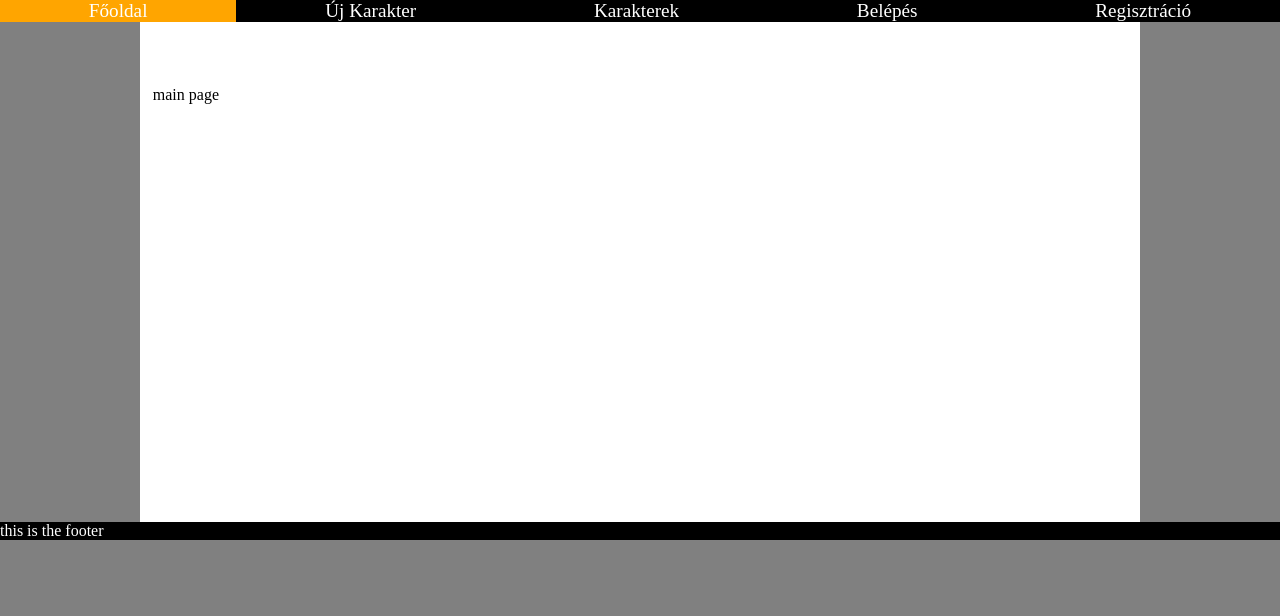
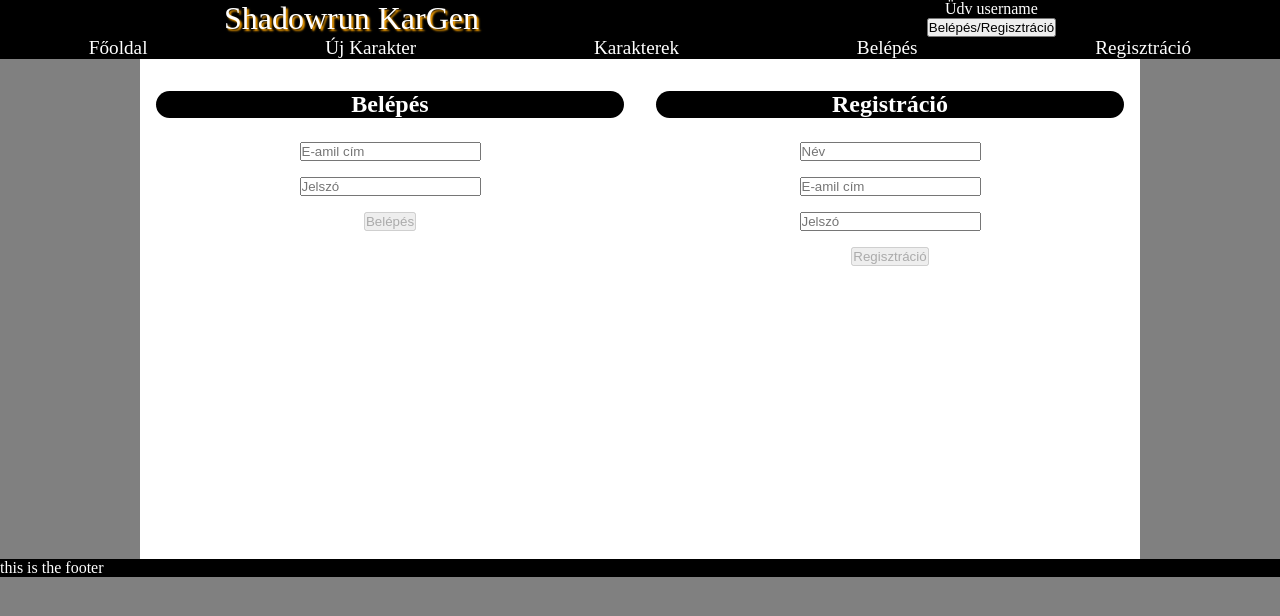
Before and after one commit to Mythras86/charsheet, an Angular app: page / in a window 1280 px wide. Shown: the top 616 px of the page. Built offline with nearby package versions, Linux system fonts and the light colour scheme.

Commit message:
added some styles to login

```diff
--- a/src/app/authentication/auth.service.ts
+++ b/src/app/authentication/auth.service.ts
@@ -37,7 +37,7 @@
 
   registerUser(username: string, useremail: string, userpass: string) {
     const authRegister: AuthRegister = {username: username, useremail: useremail, userpass: userpass };
-    this.http.post(BACKEND_URL + "/register", authRegister).subscribe(
+    this.http.post(BACKEND_URL + "register", authRegister).subscribe(
       () => {
         this.router.navigate(["/"]);
       },
@@ -51,7 +51,7 @@
     const authLogin: AuthLogin = { useremail: useremail, userpass: userpass };
     this.http
       .post<{ token: string; expiresIn: number; userId: string }>(
-        BACKEND_URL + "/login", authLogin
+        BACKEND_URL + "login", authLogin
       )
       .subscribe(
         response => {
--- a/src/app/authentication/login/login.component.css
+++ b/src/app/authentication/login/login.component.css
@@ -0,0 +1,13 @@
+form {
+  display: flex;
+  flex-flow: column;
+}
+
+input {
+  margin: 0.5rem auto;
+  flex: 1 1 auto;
+}
+
+button {
+ margin: 0.5rem auto;
+}
--- a/src/app/authentication/login/login.component.html
+++ b/src/app/authentication/login/login.component.html
@@ -2,6 +2,6 @@
 
   <input type="email" formControlName="useremail" placeholder="E-amil cím">
   <input type="password" formControlName="userpass" placeholder="Jelszó">
-  <button type="submit" [disabled]="!loginUserForm.invalid">Belépés</button>
+  <button type="submit" [disabled]="!loginUserForm.valid">Belépés</button>
 
 </form>
--- a/src/app/authentication/register/register.component.css
+++ b/src/app/authentication/register/register.component.css
@@ -0,0 +1,13 @@
+form {
+  display: flex;
+  flex-flow: column;
+}
+
+input {
+  margin: 0.5rem auto;
+  flex: 1 1 auto;
+}
+
+button {
+ margin: 0.5rem auto;
+}
--- a/src/app/elements/header/header.component.css
+++ b/src/app/elements/header/header.component.css
@@ -18,3 +18,9 @@
 li :hover {
   background-color: orange;
 }
+
+.logo {
+  text-align: center;
+  font-size: 2rem;
+  text-shadow: 2px 2px 2px orange;
+}
--- a/src/app/elements/header/header.component.html
+++ b/src/app/elements/header/header.component.html
@@ -1,3 +1,19 @@
+<div class="element-cont">
+  <div class="navbaritem logo">
+    Shadowrun KarGen
+  </div>
+  <div class="navbaritem">
+    <div>Üdv username</div>
+    <button *ngIf="!userIsAuthenticated">
+      Belépés/Regisztráció
+    </button>
+    <button *ngIf="userIsAuthenticated" (click)="onLogout">
+      Kilépés
+    </button>
+
+  </div>
+</div>
+
 <nav>
   <ul class="element-cont">
       <li class="navbaritem">
@@ -15,8 +31,5 @@
       <li class="navbaritem" *ngIf="!userIsAuthenticated">
         <a routerLink="/register">Regisztráció</a>
       </li>
-      <button class="navbaritem" *ngIf="userIsAuthenticated" (click)="onLogout">
-        Kilépés
-      </button>
   </ul>
 </nav>
--- a/src/app/pages/main/main.component.css
+++ b/src/app/pages/main/main.component.css
@@ -0,0 +1,9 @@
+.auth-cont {
+  display: flex;
+  flex-flow: row wrap;
+}
+
+.auth-elem {
+  flex: 1 1 50%;
+  padding: 1rem 1rem;
+}
--- a/src/app/pages/main/main.component.html
+++ b/src/app/pages/main/main.component.html
@@ -1,3 +1,10 @@
-<div>
-main page
+<div class="auth-cont">
+  <div class="auth-elem">
+    <h2>Belépés</h2>
+    <app-login></app-login>
+  </div>
+  <div class="auth-elem">
+    <h2>Registráció</h2>
+    <app-register></app-register>
+  </div>
 </div>
--- a/src/styles.css
+++ b/src/styles.css
@@ -14,5 +14,12 @@
   color: black;
   max-width: 1000px;
   min-height: 500px;
-  padding: 5% 1%
 }
+
+h2 {
+  text-align: center;
+  background-color: black;
+  color: white;
+  margin: 1rem auto;
+  border-radius: 1rem;
+}
```
Also changed, not shown: 1 other file (tests, documents, lock files or other folders).
